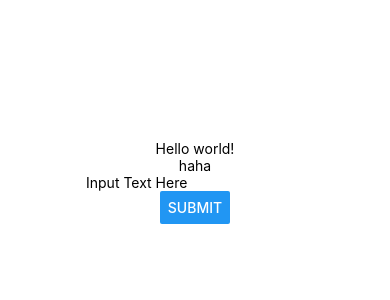
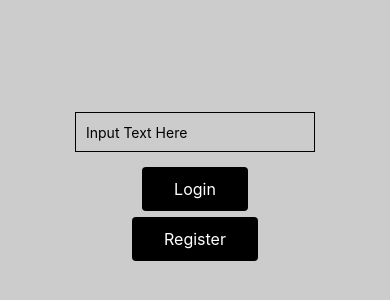
Before and after one commit to ahuynh38/mas-prog1, a React Native app: screen / in a window 390 px wide. Shown: the part 240-540 px from the top of the page. Built offline with nearby package versions, Linux system fonts and the light colour scheme.

Commit message:
Implement basic UI

```diff
--- a/App.js
+++ b/App.js
@@ -1,24 +1,62 @@
-import { StatusBar } from 'expo-status-bar';
-import { StyleSheet, Text, View, TextInput, Button, Alert } from 'react-native';
+/*
+This app is a "Hello World" basic app that will first allow users to authenticate
+themselves by creating account, then upload strings to the cloud.
+*/
+
+import { StyleSheet, View, TextInput, Alert, } from 'react-native';
 import React from 'react';
 
-// this app takes in text input and produces an alert with the input text when Submit is pressed.
+import { initializeApp } from 'firebase/app';
+import { getFirestore, collection, addDoc } from 'firebase/firestore';
+
+import Button from './components/Button';
+
+const firebaseConfig = {
+  // ask Andy for config details!
+};
+
+// Initialize Firebase
+const app = initializeApp(firebaseConfig);
+
+
+// Initialize Cloud Firestore and get a reference to the service
+const db = getFirestore(app);
+
+
 export default function App() {
-  const [value, onChangeText] = React.useState('')
-  var hehehaha = 'haha'
+  const [text, onChangeText] = React.useState("")
+
+  const onLoginPress = () => {
+    alert("You tried to login with " + text)
+    try {
+      const docRef = addDoc(collection(db, "users"), {
+        username: text
+      });
+    } catch (e) {
+      console.error("Error adding document: ", e)
+    }
+  }
+
+  const onRegisterPress = () => {
+    alert("You tried to register with " + text)
+  }
+
   return (
     <View style={styles.container}>
-      <Text>Hello world!</Text>
-      <Text>{hehehaha}</Text>
       <TextInput
-        editable
+        style={styles.textInput}
         placeholder='Input Text Here'
-        onChangeText={text => onChangeText(text)}
-        value={value}/>
-        <Button
-          title='Submit'
-          onPress={() => Alert.alert(value)}/>
-      <StatusBar style="auto" />
+        onChangeText={onChangeText}
+        value={text}
+        />
+      <Button
+        label="Login"
+        onPress={onLoginPress}
+      />
+      <Button
+        label="Register"
+        onPress={onRegisterPress}
+      />
     </View>
   );
 }
@@ -26,9 +64,15 @@ export default function App() {
 const styles = StyleSheet.create({
   container: {
     flex: 1,
-    backgroundColor: '#fff',
+    backgroundColor: '#cccccc',
     alignItems: 'center',
     justifyContent: 'center',
-    padding: 5 ,
+    padding: 5,
   },
+  textInput: {
+    height: 40,
+    margin: 12,
+    borderWidth: 1,
+    padding: 10,
+  }
 });
--- /dev/null
+++ b/components/Button.js
@@ -0,0 +1,40 @@
+import { StyleSheet, View, Pressable, Text } from 'react-native';
+
+export default function Button({ label, onPress }) {
+    return (
+        <View style={StyleSheet.buttonContainer}>
+            <Pressable style={styles.button} onPress={onPress}>
+                <Text style={styles.buttonLabel}>{label}</Text>
+            </Pressable>
+        </View>
+    )
+}
+
+const styles = StyleSheet.create({
+    buttonContainer: {
+        width: 320,
+        height: 68,
+        marginHorizontal: 20,
+        marginVertical: 3,
+        alignItems: 'center',
+        justifyContent: 'center',
+        padding: 3,
+      },
+      button: {
+        alignItems: 'center',
+        justifyContent: 'center',
+        paddingVertical: 12,
+        paddingHorizontal: 32,
+        margin: 3,
+        borderRadius: 4,
+        elevation: 3,
+        backgroundColor: 'black',
+      },
+      buttonIcon: {
+        paddingRight: 8,
+      },
+      buttonLabel: {
+        color: '#fff',
+        fontSize: 16,
+      },
+})
--- a/package.json
+++ b/package.json
@@ -9,8 +9,10 @@
     "web": "expo start --web"
   },
   "dependencies": {
-    "expo": "~47.0.12",
+    "expo": "^47.0.13",
     "expo-status-bar": "~1.4.2",
+    "firebase": "^9.16.0",
+    "firebase-admin": "^11.5.0",
     "react": "18.1.0",
     "react-native": "0.70.5"
   },
```
Also changed, not shown: metro.config.js (added, +7 -0 lines), 1 other file (tests, documents, lock files or other folders).
